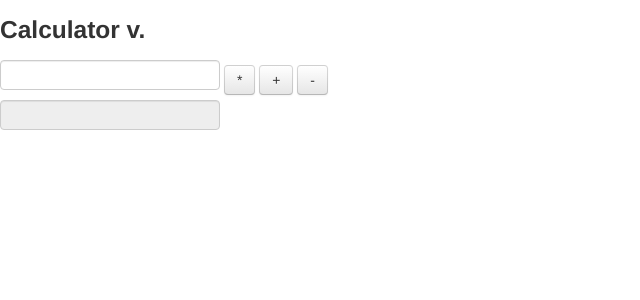
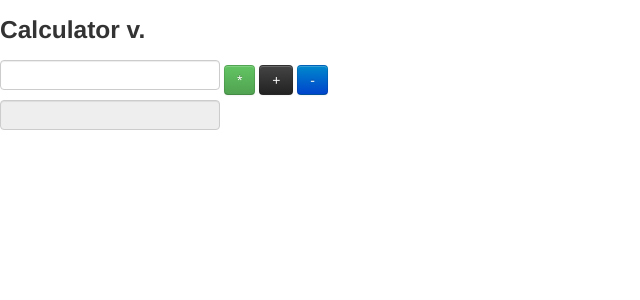
Before and after one commit to eficode-academy/roadshow, a Java web app: page /Calculator in a window 1280 px wide. Shown: the top 300 px of the page, without its empty margins (0-640 px from the left). Run offline with Tomcat 11, a stand-in JSP engine, Linux system fonts and the light colour scheme; data that the repository does not hold is empty.

Commit message:
Coloured buttons!

```diff
--- a/src/main/webapp/Calc.jsp
+++ b/src/main/webapp/Calc.jsp
@@ -12,9 +12,9 @@
 <body>
 	<form method="GET" action="Calculator">
         <input type="text" name="value"/>
-        <button class="btn" type="submit" name="multiply">*</button>
-		<button class="btn" type="submit" name="plus">+</button>
-        <button class="btn" type="submit" name="minus">-</button>
+        <button class="btn btn-success" type="submit" name="multiply">*</button>
+		<button class="btn btn-inverse" type="submit" name="plus">+</button>
+        <button class="btn btn-primary" type="submit" name="minus">-</button>
 		<br>
         <input type="text" name="result" readonly="readonly" value="<%if(request.getAttribute("value") != null){out.print(request.getAttribute("value"));} %>">
 	</form>
```
